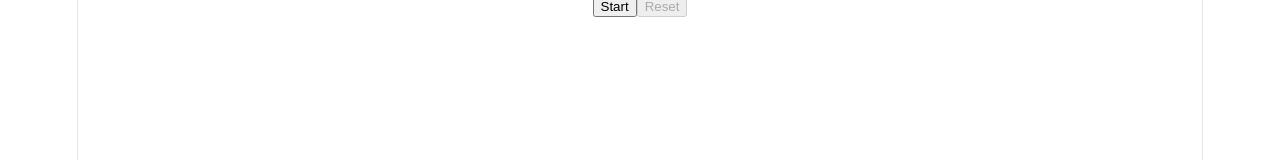
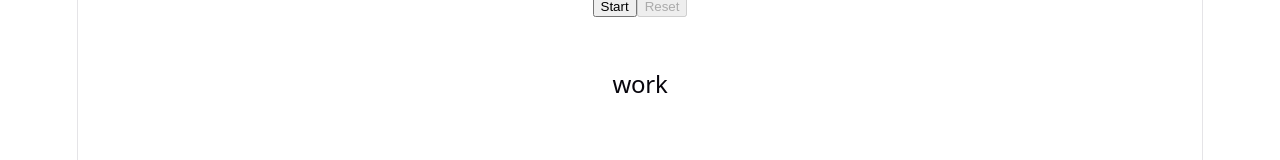
Before and after one commit to Khan1021/pomodoro-timer, a React (Vite) app: page / in a window 1280 px wide. Shown: the part 135-295 px from the top of the page. Built offline with nearby package versions, Linux system fonts and the light colour scheme.

Commit message:
feat: implement pomodoro timer logic and UI in App component

```diff
--- a/src/App.jsx
+++ b/src/App.jsx
@@ -15,6 +15,12 @@ function App() {
   const [mode, setMode] = useState('pomodoro') //pomodoro,short break, long break
 
   const [workSessions, setWorkSessions] = useState(0) //how many work sessions starting from 0
+
+  const modeLabels = {
+    pomodoro: 'work',
+    shortBreak: 'Short Break',
+    longBreak: 'Long Break'
+  }
 
   useEffect(() => {
     //1. the effect itself - code to run
@@ -49,7 +55,7 @@ function App() {
     }, 1000)
 
     return () => clearInterval(intervalId)  //the cleanup function
-  }, [isRunning]);
+  }, [isRunning, mode, workSessions]);
 
   const minutes = Math.floor(secondsLeft / 60)
   const seconds = secondsLeft % 60
@@ -70,6 +76,11 @@ function App() {
 
         {/*this is the reset button*/}
         <button disabled={secondsLeft == pomodoro} onClick={() => setSecondsLeft(pomodoro)}>Reset</button>
+        <br></br>
+        <br></br>
+        <br></br>
+        {/*this is a title to show the current work session*/}
+        <h2>{modeLabels[mode]}</h2>
       </div>
     </>
   )
```
